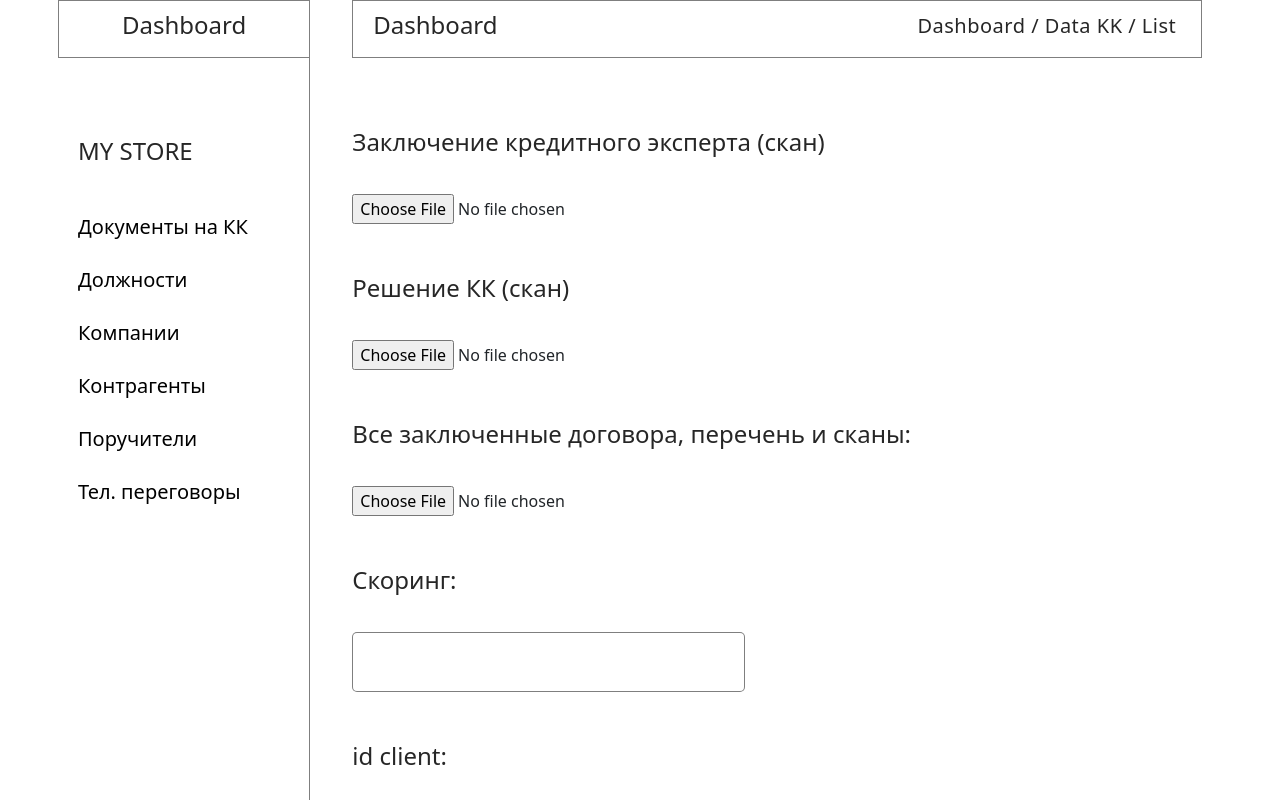
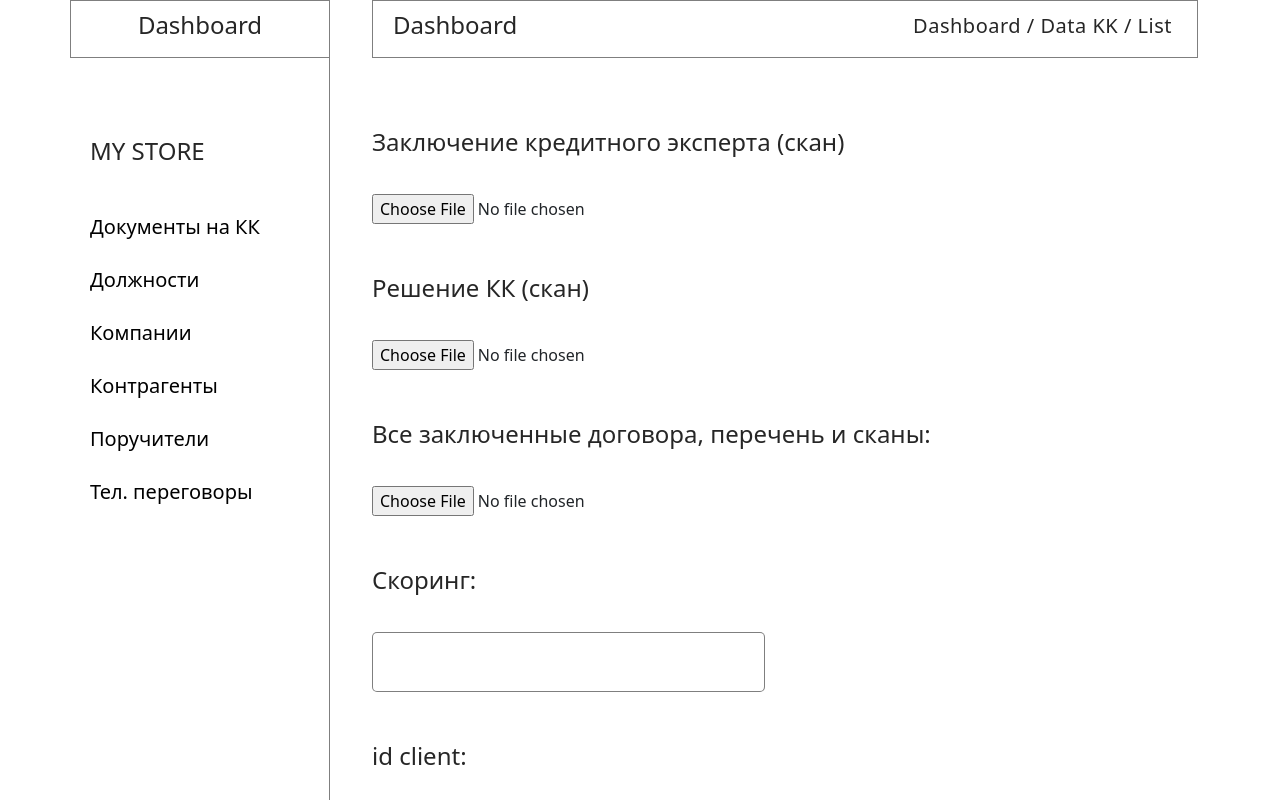
Before and after one commit to AidanaTur7777/srm, a React (Create React App) app: page / in a window 1280 px wide. Shown: the top 800 px of the page. Built offline with nearby package versions, Linux system fonts and the light colour scheme.

Commit message:
changed container width

```diff
--- a/src/components/Navbar/Navbar.module.scss
+++ b/src/components/Navbar/Navbar.module.scss
@@ -1,17 +1,12 @@
 .navbar {
-  width: 915px;
+  width: 100%;
   height: 58px;
   border: 1px solid rgba(0, 0, 0, 0.5);
   display: flex;
   justify-content: space-between;
   align-items: center;
   padding: 0 25px 0 20px;
-  @media(max-width: 1285px){
-    max-width: 850px;
-  }
-  @media(max-width: 1200px){
-    max-width: 750px;
-  }
+
   .navbar__left {
     font-weight: 400;
     font-size: 24px;
--- a/src/components/Sidebar/Sidebar.module.scss
+++ b/src/components/Sidebar/Sidebar.module.scss
@@ -1,5 +1,5 @@
 .sidebar {
-  width: 335px;
+  width: 315px;
   border-right: 1px solid rgba(0, 0, 0, 0.5);
   @media(max-width: 1285px){
     max-width:260px;
--- a/src/index.scss
+++ b/src/index.scss
@@ -18,5 +18,12 @@ body {
   .container {
     margin-left: 30px;
     padding-bottom: 100px;
+    width: 915px;
+    @media (max-width: 1285px) {
+      max-width: 850px;
+    }
+    @media (max-width: 1200px) {
+      max-width: 750px;
+    }
   }
 }
```
